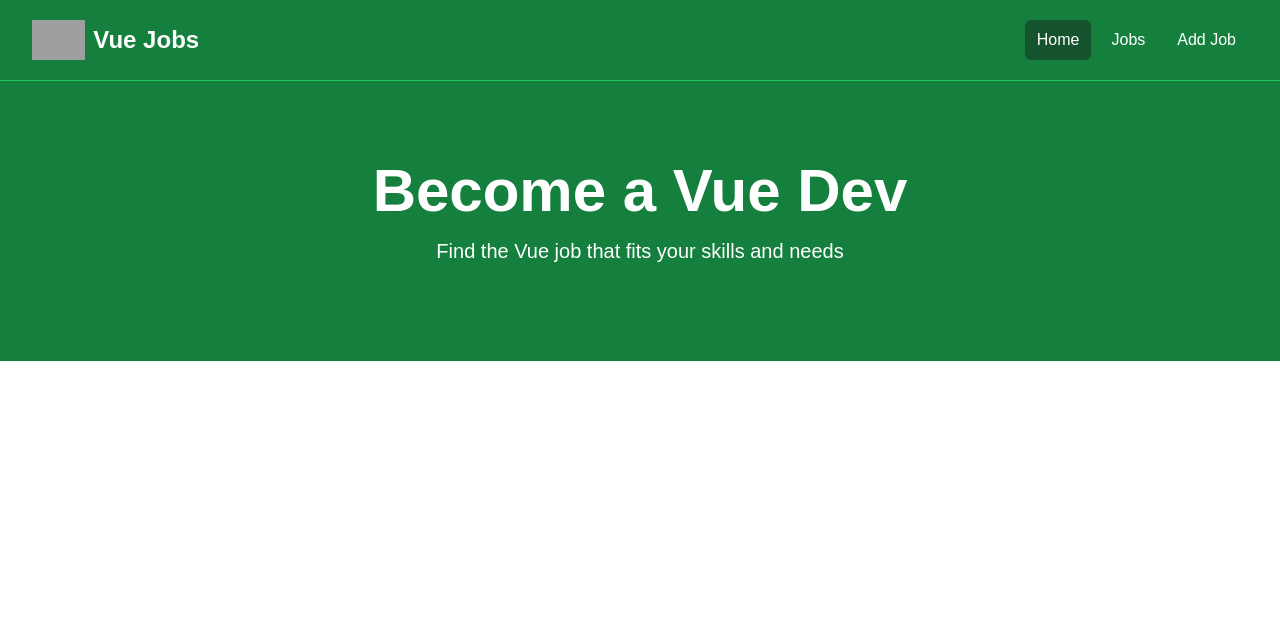
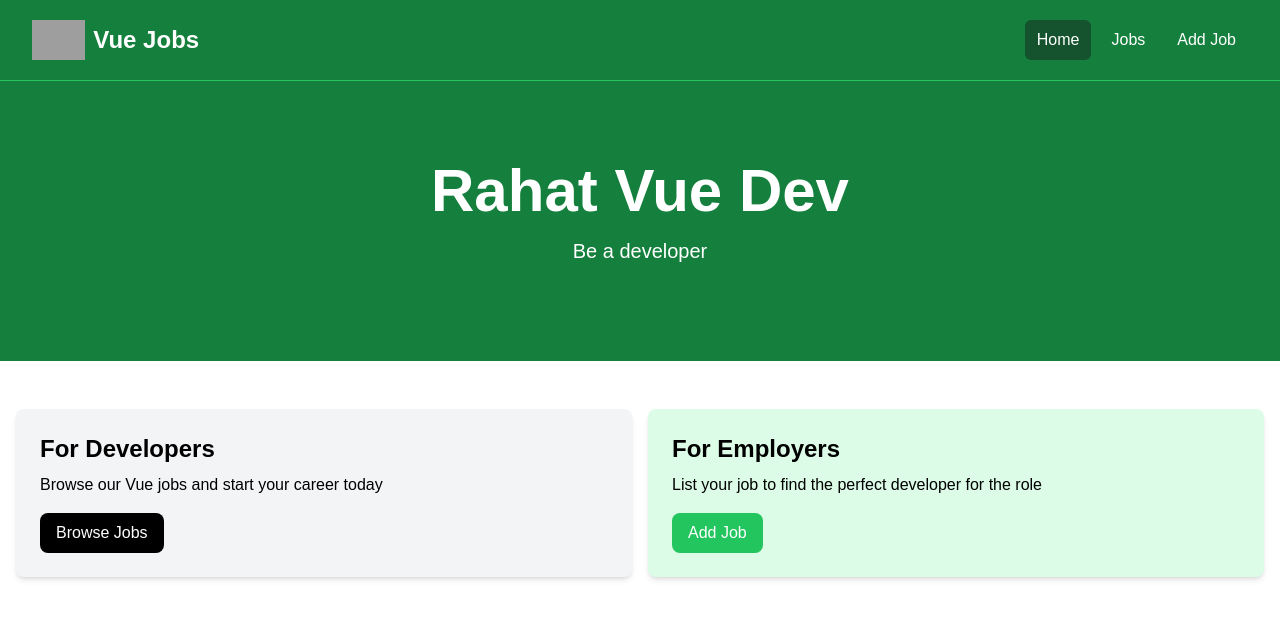
Before and after one commit to alaminislamrahat/vuejs-tutorial, a Vue app: page / in a window 1280 px wide. Shown: the top 618 px of the page. Built offline with nearby package versions, Linux system fonts and the light colour scheme; grey boxes are pictures that could not be loaded.

Commit message:
dynamic functionality and children / slot added

```diff
--- a/src/App.vue
+++ b/src/App.vue
@@ -1,9 +1,11 @@
 <script setup>
 import Hero from './components/Hero.vue';
+import HomeCards from './components/HomeCards.vue';
 import Navbar from './components/Navbar.vue';
 </script>
 
 <template>
   <Navbar />
-  <Hero/>
+  <Hero title="Rahat Vue Dev" subTitle="Be a developer"/>
+  <HomeCards/>
 </template>
--- /dev/null
+++ b/src/components/Card.vue
@@ -0,0 +1,15 @@
+<script setup>
+import { defineProps } from 'vue';
+defineProps({
+   bg : {
+     type : String,
+    default : 'bg-gray-100'
+   }
+})
+</script>
+
+<template>
+    <div :class="`${bg} p-6 rounded-lg shadow-md`">
+        <slot></slot>
+    </div>
+</template>
--- a/src/components/Hero.vue
+++ b/src/components/Hero.vue
@@ -1,5 +1,17 @@
 <script setup>
+import { defineProps } from 'vue';
 
+defineProps({
+    title : {
+        type : String,
+        default : 'Become a vue dev'
+    },
+
+    subTitle : {
+        type : String,
+        default : 'hero'
+    }
+})
 </script>
 
 <template>
@@ -11,10 +23,10 @@
           <h1
             class="text-4xl font-extrabold text-white sm:text-5xl md:text-6xl"
           >
-            Become a Vue Dev
+           {{ title }}
           </h1>
           <p class="my-4 text-xl text-white">
-            Find the Vue job that fits your skills and needs
+            {{ subTitle }}
           </p>
         </div>
       </div>
--- /dev/null
+++ b/src/components/HomeCards.vue
@@ -0,0 +1,37 @@
+<script setup>
+import Card from './Card.vue';
+
+</script>
+
+<template>
+     <section class="py-4">
+      <div class="container-xl lg:container m-auto">
+        <div class="grid grid-cols-1 md:grid-cols-2 gap-4 p-4 rounded-lg">
+          <Card>
+            <h2 class="text-2xl font-bold">For Developers</h2>
+            <p class="mt-2 mb-4">
+              Browse our Vue jobs and start your career today
+            </p>
+            <a
+              href="jobs.html"
+              class="inline-block bg-black text-white rounded-lg px-4 py-2 hover:bg-gray-700"
+            >
+              Browse Jobs
+            </a>
+          </Card>
+          <Card bg="bg-green-100">
+            <h2 class="text-2xl font-bold">For Employers</h2>
+            <p class="mt-2 mb-4">
+              List your job to find the perfect developer for the role
+            </p>
+            <a
+              href="add-job.html"
+              class="inline-block bg-green-500 text-white rounded-lg px-4 py-2 hover:bg-green-600"
+            >
+              Add Job
+            </a>
+          </Card>
+        </div>
+      </div>
+    </section>
+</template>
```
